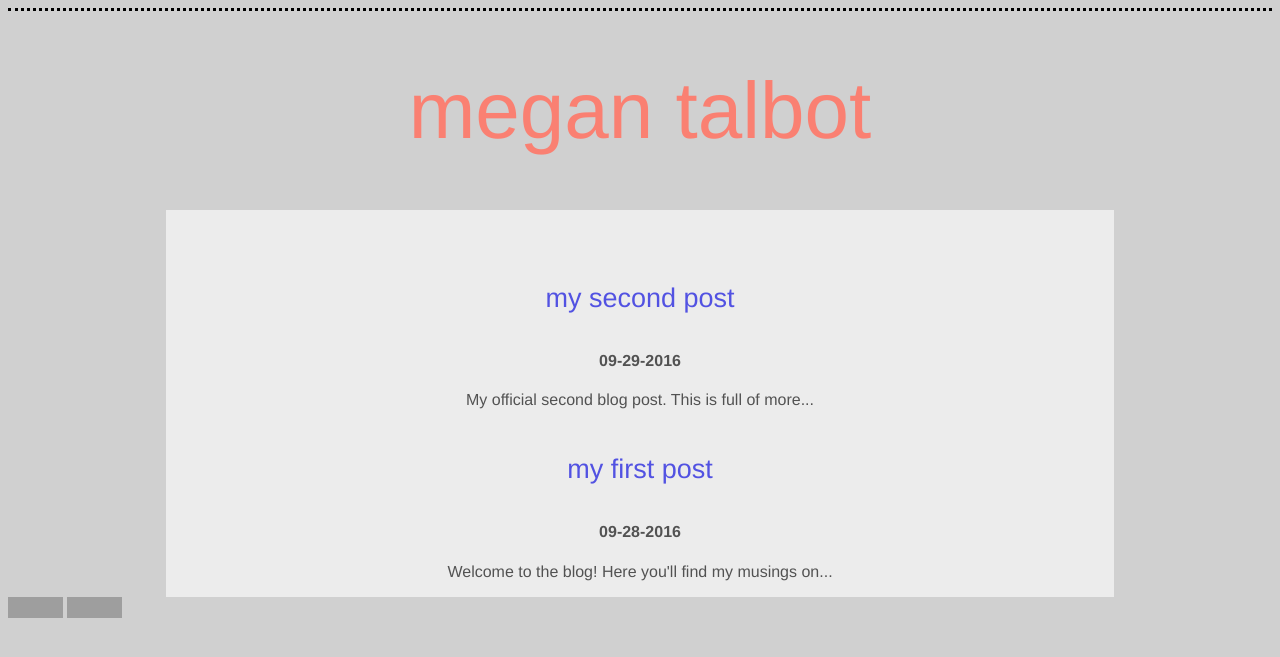
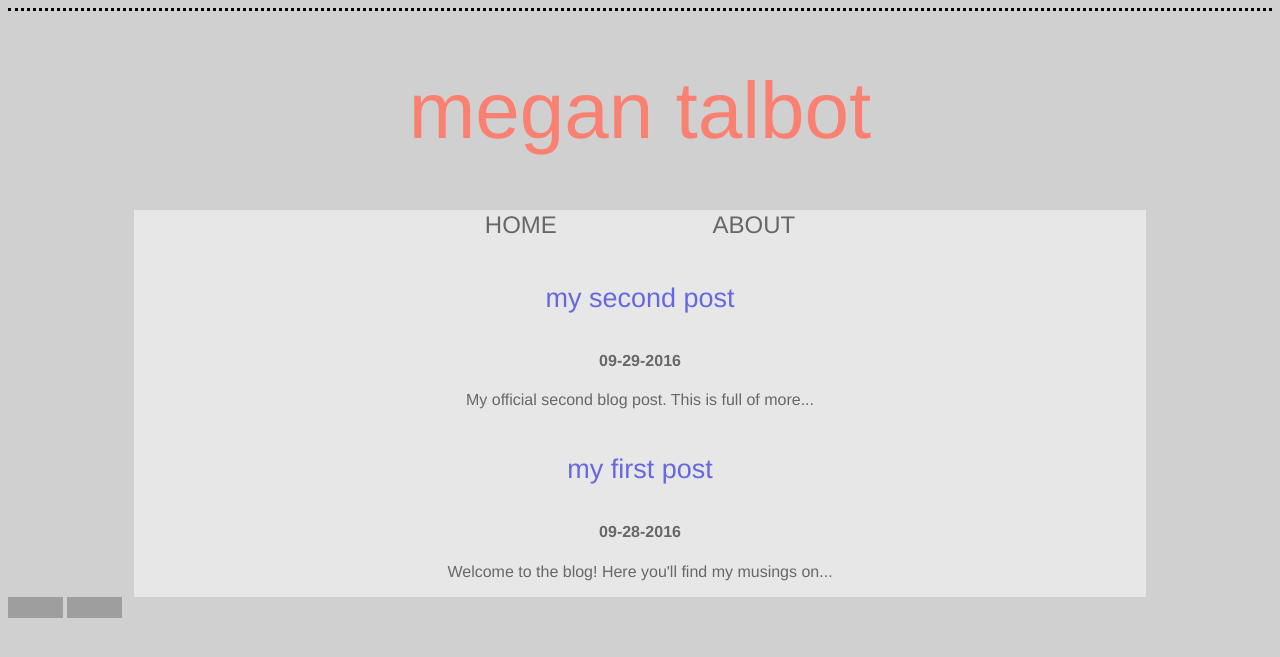
Before and after one commit to meganft/meganft.github.io, a Jekyll site: the page built from index.html, in a window 1280 px wide. Shown: the top 657 px of the page. Built offline with Jekyll 4.4.1, drawn with Linux system fonts in a browser that asks for light colours; grey boxes are pictures that could not be loaded.

Commit message:
Change link styles

```diff
--- a/_includes/header.html
+++ b/_includes/header.html
@@ -8,6 +8,6 @@
 <body>
   <h1>{{ site.title }}</h1>
   <div>
-      <a style="color:white; font-size: 1.5em; align: middle; padding:2cm;" href="/">HOME</a></li> <a style="color:white; font-size: 1.5em; align: middle; padding:2cm;" href="/about.html">ABOUT</a></li>
+      <a style="color:black; font-size: 1.5em; align: middle; padding:2cm;" href="/">HOME</a></li> <a style="color:black; font-size: 1.5em; align: middle; padding:2cm;" href="/about.html">ABOUT</a></li>
   </div>
   <div class="container">
--- a/css/styles.css
+++ b/css/styles.css
@@ -30,6 +30,18 @@
   font-weight: lighter;
   text-align: center;
   font-size: 24px;
+}
+
+div {
+  font-size: 1em;
+  font-family: Helvetica;
+  font-weight: lighter;
+  align-content: center;
+  background-color: white;
+  opacity: 0.5;
+  height: 100%;
+  width: 80%;
+  margin: auto;
 }
 
 #buttons {
@@ -72,15 +84,3 @@
   font-weight: lighter;
   font-size: 24px;
 }
-
-div {
-  font-size: 1em;
-  font-family: Helvetica;
-  font-weight: lighter;
-  align-content: center;
-  background-color: white;
-  opacity: 0.6;
-  height: 100%;
-  width: 75%;
-  margin: 0 auto;
-}
```
